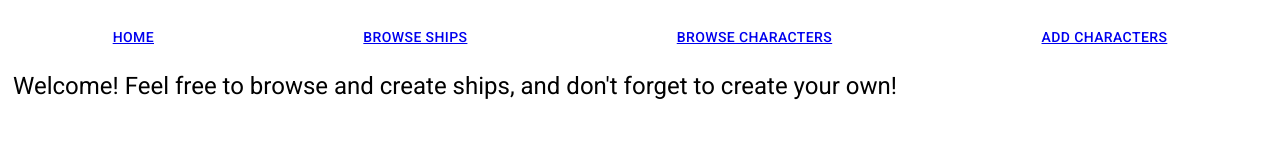
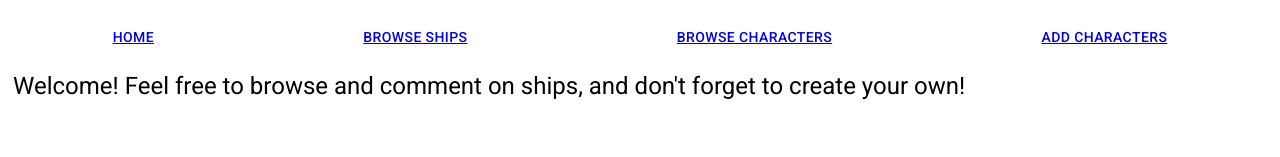
Before and after one commit to bro-san/the-SHIP-frontend, a React (Create React App) app: page / in a window 1280 px wide. Shown: the part 143-300 px from the top of the page. Built offline with nearby package versions, Linux system fonts and the light colour scheme; no server answers; data requests are answered from the project's data file.

Commit message:
edited greeting message

```diff
--- a/src/components/Home.js
+++ b/src/components/Home.js
@@ -19,7 +19,7 @@ function Home() {
         className='animate__animated animate__fadeIn'
         sx={{ margin: '5px' }}
       >
-        Welcome! Feel free to browse and create ships, and don't forget to
+        Welcome! Feel free to browse and comment on ships, and don't forget to
         create your own!
       </Typography>
     </>
```
